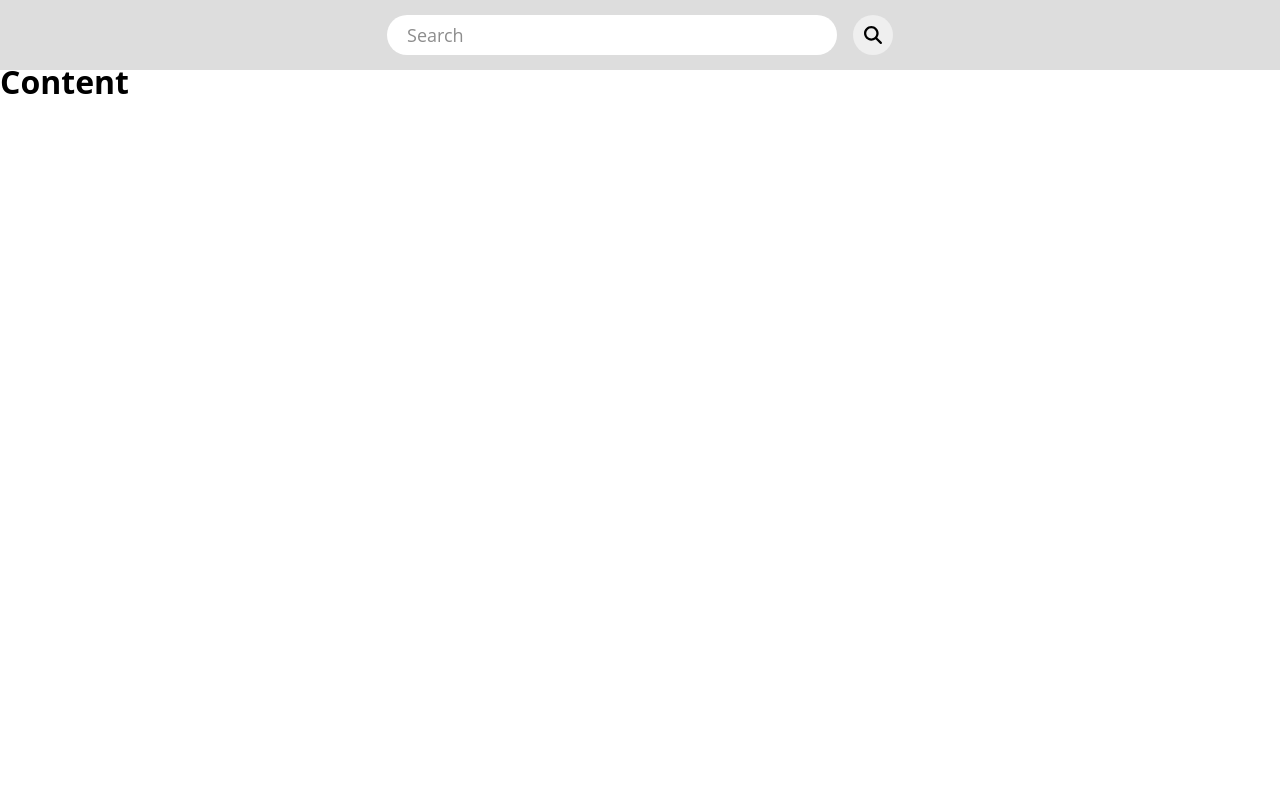
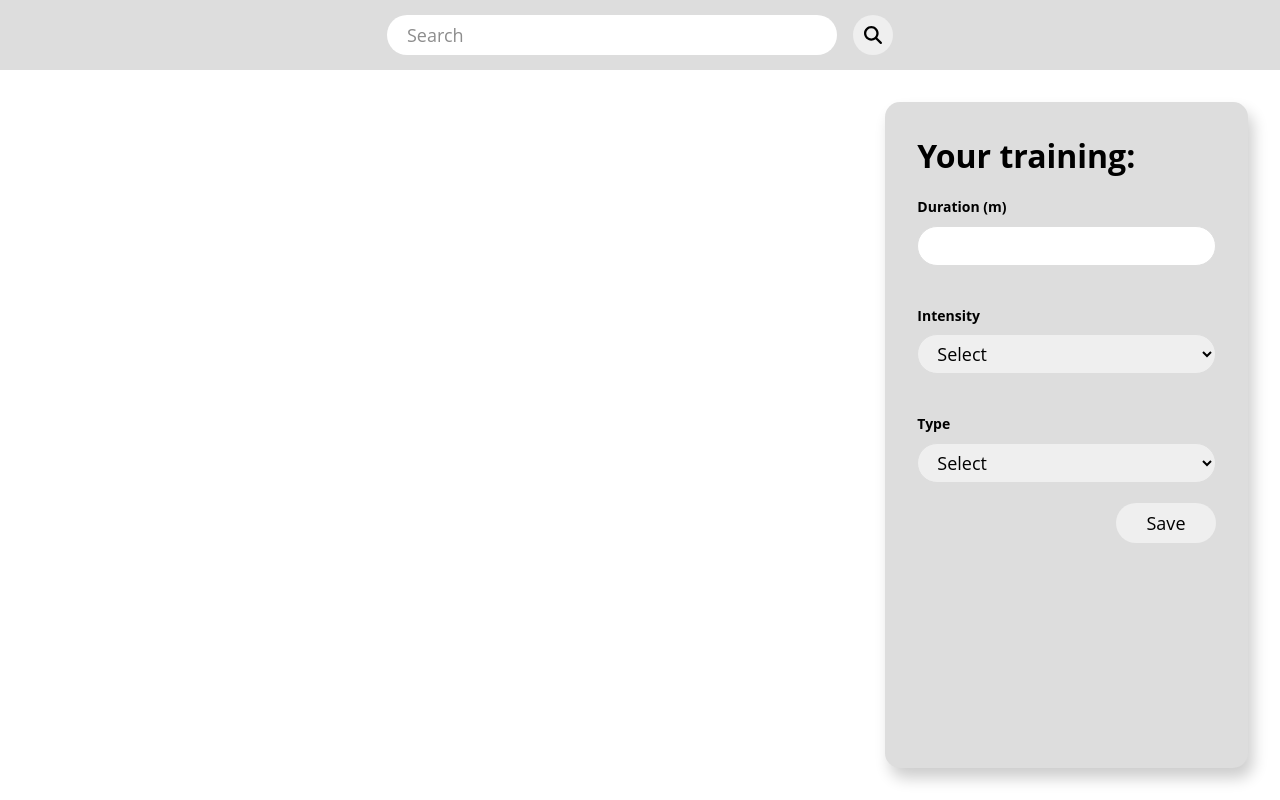
Before and after one commit to michalmlk/gym-assistant, a React (Create React App) app: page /home in a window 1280 px wide. Built offline with nearby package versions, Linux system fonts and the light colour scheme.

Commit message:
training section implementation

```diff
--- /dev/null
+++ b/src/components/molecules/FormFields/FormFields.tsx
@@ -0,0 +1,61 @@
+import React, {ChangeEvent, HTMLInputTypeAttribute} from "react";
+import styled from "styled-components";
+
+const StyledFormField = styled.div`
+  display: flex;
+  flex-direction: column;
+  gap: 0.6rem;
+  margin: 20px 0;
+
+  label {
+    font-size: 16px;
+    font-weight: bold;
+  }
+
+  input, select {
+    border-radius: 50px;
+    border: 1px solid #ddd;
+    padding: 0 15px;
+    font-size: 18px;
+    height: 40px;
+  }
+`;
+
+export interface FormFieldProps {
+    id: string,
+    label: string,
+    name: string,
+    type?: HTMLInputTypeAttribute,
+    onChange: ChangeEvent<HTMLInputElement>
+}
+
+interface FormSelectProps extends FormFieldProps {
+    options: Array<string>
+}
+
+export const FormField: React.FC<FormFieldProps> = ({id, label, name, type, onChange}) => {
+    return (
+        <StyledFormField>
+            <label htmlFor={id}>{label}</label>
+            <input name={name} id={id} type={type} onChange={onChange}/>
+        </StyledFormField>
+    )
+}
+
+export const FormSelect: React.FC<FormSelectProps> = ({id, label, name, options}) => {
+    return (
+        <StyledFormField>
+            <label htmlFor={id}>{label}</label>
+            <select name={name} id={id} defaultValue={'Select'}>
+                <option>Select</option>
+                {
+                    options.map(option => <option
+                        key={option}
+                        value={option}>
+                        {option}
+                    </option>)
+                }
+            </select>
+        </StyledFormField>
+    )
+}
--- a/src/components/molecules/Search/Search.styles.ts
+++ b/src/components/molecules/Search/Search.styles.ts
@@ -16,6 +16,7 @@ export const StyledButton = styled.button`
 
   &:hover {
     color: #45dc72;
+    cursor: pointer;
   }
 `;
 
--- /dev/null
+++ b/src/components/organisms/ActivityForm/ActivityForm.styles.ts
@@ -0,0 +1,42 @@
+import styled from "styled-components";
+
+export const Wrapper = styled.div`
+  grid-area: stb;
+  padding: 2rem;
+`;
+
+export const StyledForm = styled.form`
+  width: 100%;
+  height: 100%;
+  padding: 2rem;
+  border-radius: 15px;
+  background-color: #ddd;
+  box-shadow: 5px 10px 15px rgba(0, 0, 0, 0.2);
+  display: flex;
+  flex-direction: column;
+
+  label {
+    font-size: 14px;
+  }
+
+  input {
+    width: 100%;
+    height: 40px;
+    font-size: 18px;
+  }
+
+  button {
+    width: 100px;
+    height: 40px;
+    border: none;
+    border-radius: 50px;
+    font-size: 18px;
+    transition: background-color 0.2s ease;
+    align-self: flex-end;
+
+    &:hover {
+      background-color: #45dc72;
+      cursor: pointer;
+    }
+  }
+`;
--- /dev/null
+++ b/src/components/organisms/ActivityForm/ActivityForm.tsx
@@ -0,0 +1,49 @@
+import React, {useState} from "react";
+import {FormField, FormSelect, FormFieldProps } from "../../molecules/FormFields/FormFields";
+import {Wrapper, StyledForm} from "./ActivityForm.styles";
+
+const activityOptions = ['Running', 'Swimming', 'Gym', 'Cardio'];
+const intensityOptions = ['25%', '50%', '75%', '100%'];
+
+interface ActivityFormProps {
+    handleSubmit: React.FormEvent<HTMLFormElement>
+}
+
+const ActivityForm: React.FC<ActivityFormProps> = () => {
+
+    const [formValues, setFormValues] = useState({});
+
+    const handleInputChange = (e:  React.ChangeEvent<HTMLInputElement>) => {
+        const target = e.target as HTMLInputElement
+        console.log(e.currentTarget.value);
+        setFormValues({
+            ...formValues,
+            [e.currentTarget.name]: target.value
+        })
+    }
+
+    return <Wrapper>
+        <StyledForm onSubmit={() => console.log(formValues)}>
+            <h1>Your training:</h1>
+            <FormField
+                id='duration'
+                label='Duration (m)'
+                type='number' name='duration'
+                onChange={handleInputChange}/>
+            <FormSelect
+                id='intensity'
+                label='Intensity'
+                options={intensityOptions}
+                name='intensity'
+                onChange={handleInputChange}/>
+            <FormSelect
+                id='type'
+                label='Type'
+                options={activityOptions}
+                name='type'
+                onChange={handleInputChange}/>
+            <button type='submit'>Save</button>
+        </StyledForm>
+    </Wrapper>
+}
+export default ActivityForm;
--- a/src/components/templates/MainTemplate.styles.ts
+++ b/src/components/templates/MainTemplate.styles.ts
@@ -7,6 +7,6 @@ export const Wrapper = styled.div`
   grid-template-areas: 'tb tb tb'
                        'db db stb'
                        'db db stb';
-  grid-template-rows: 60px 1fr 1fr;
+  grid-template-rows: 70px 1fr 1fr;
   grid-template-columns: repeat(3, 1fr);
 `;
--- a/src/pages/Home.tsx
+++ b/src/pages/Home.tsx
@@ -1,11 +1,12 @@
 import React from 'react'
 import MainTemplate from "../components/templates/MainTemplate";
+import ActivityForm from "../components/organisms/ActivityForm/ActivityForm";
 
 
 const Home = () => {
     return (
         <MainTemplate>
-            <h1>Content</h1>
+            <ActivityForm />
         </MainTemplate>
     )
 }
```
